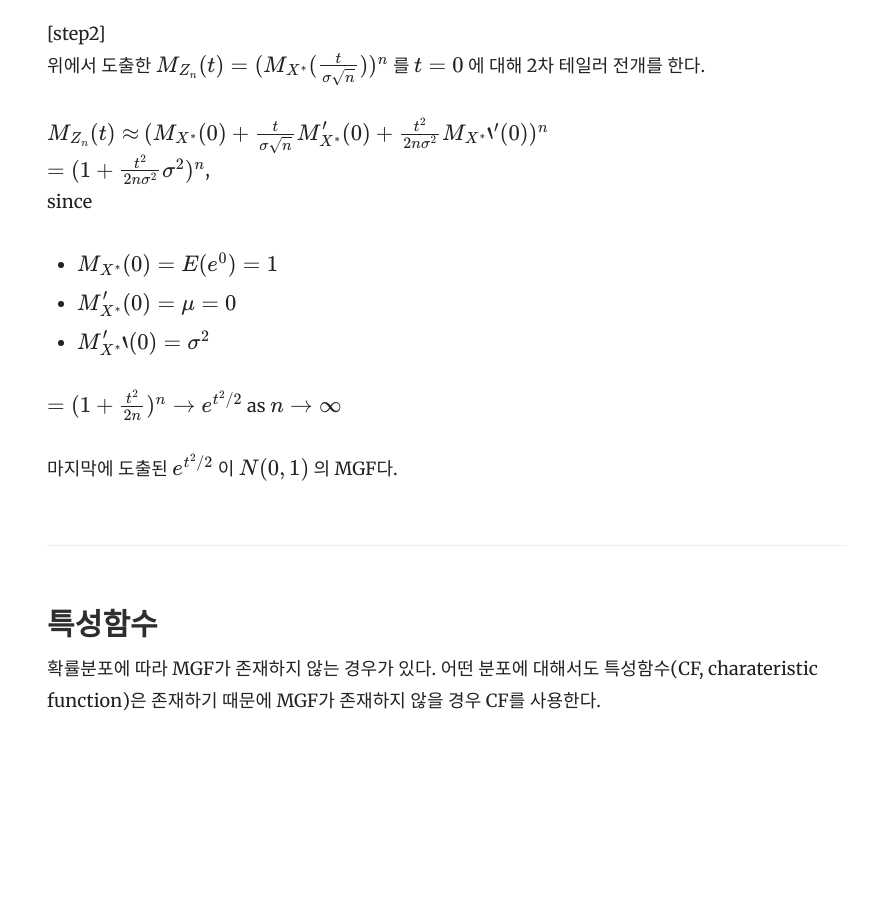
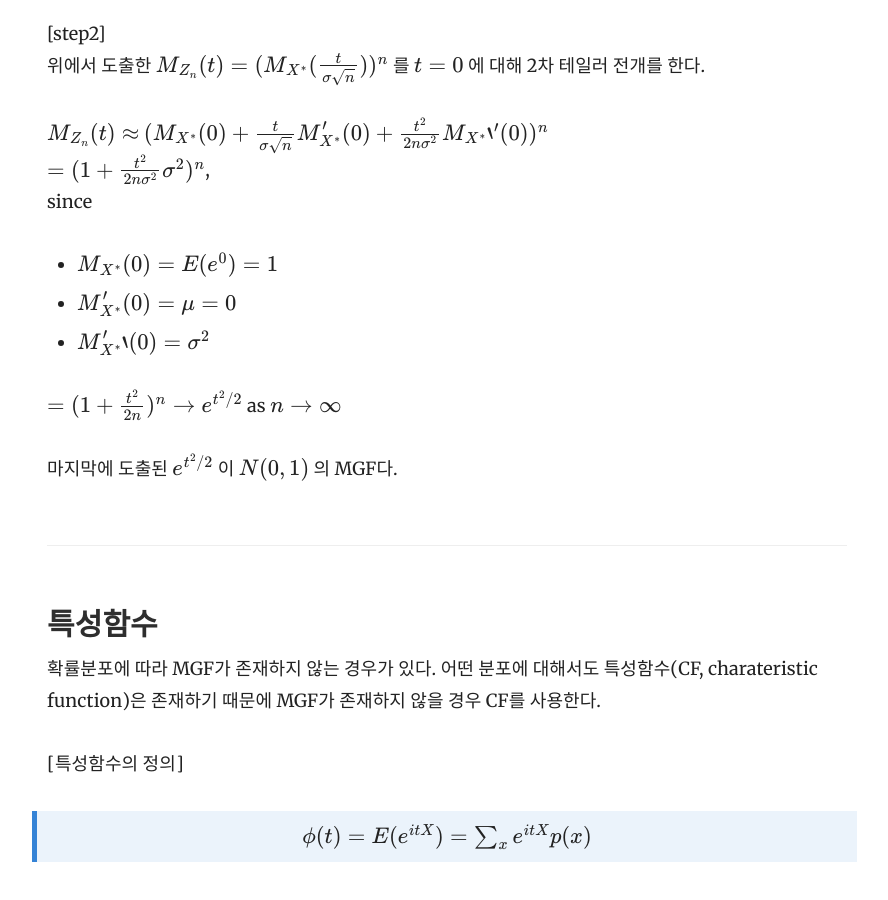
Before and after one commit to yrk3434/yrk3434.github.io, a Jekyll site: the page built from _docs/Theory/Mathematical Statistics.md, in a window 1280 px wide and 900 px high, scrolled down 3372 px. Shown: the whole window, without its empty margins (343-1231 px from the left). Built offline with Jekyll 4.4.1, drawn with Linux system fonts in a browser that asks for light colours; formulas are drawn with MathJax 3; before the commit the page ends 4140 px from its top, so only the background shows below that.

Commit message:
Update Mathematical Statistics.md

```diff
--- a/_docs/Theory/Mathematical Statistics.md
+++ b/_docs/Theory/Mathematical Statistics.md
@@ -112,3 +112,6 @@ $ X_1, X_2, ..., X_n $ 이 identically independent distributed(iid) $ F $ 를
 
 ### 특성함수
 확률분포에 따라 MGF가 존재하지 않는 경우가 있다. 어떤 분포에 대해서도 특성함수(CF, charateristic function)은 존재하기 때문에 MGF가 존재하지 않을 경우 CF를 사용한다.
+<br/>
+[특성함수의 정의]
+> <center>$ \phi(t) = E( e^{itX} )  = \sum_x e^{itX} p(x) $ <center/>
```
